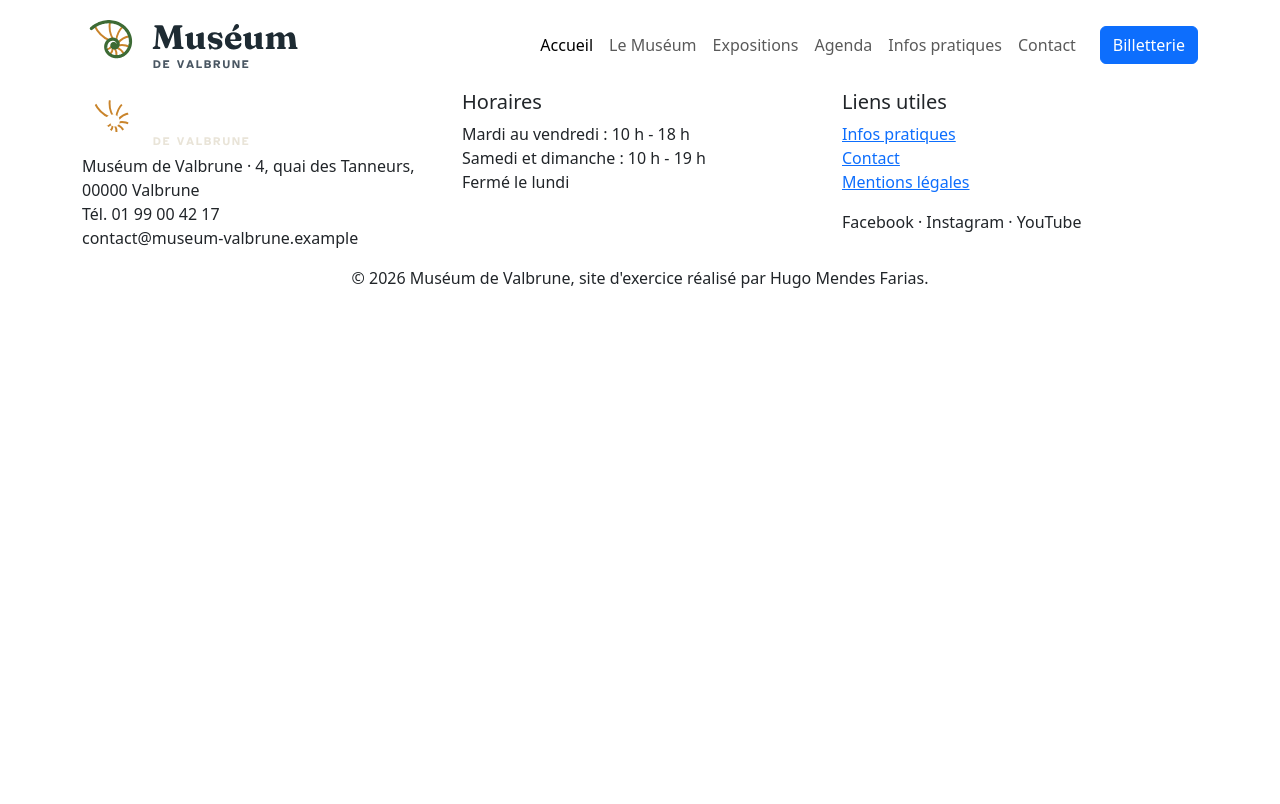
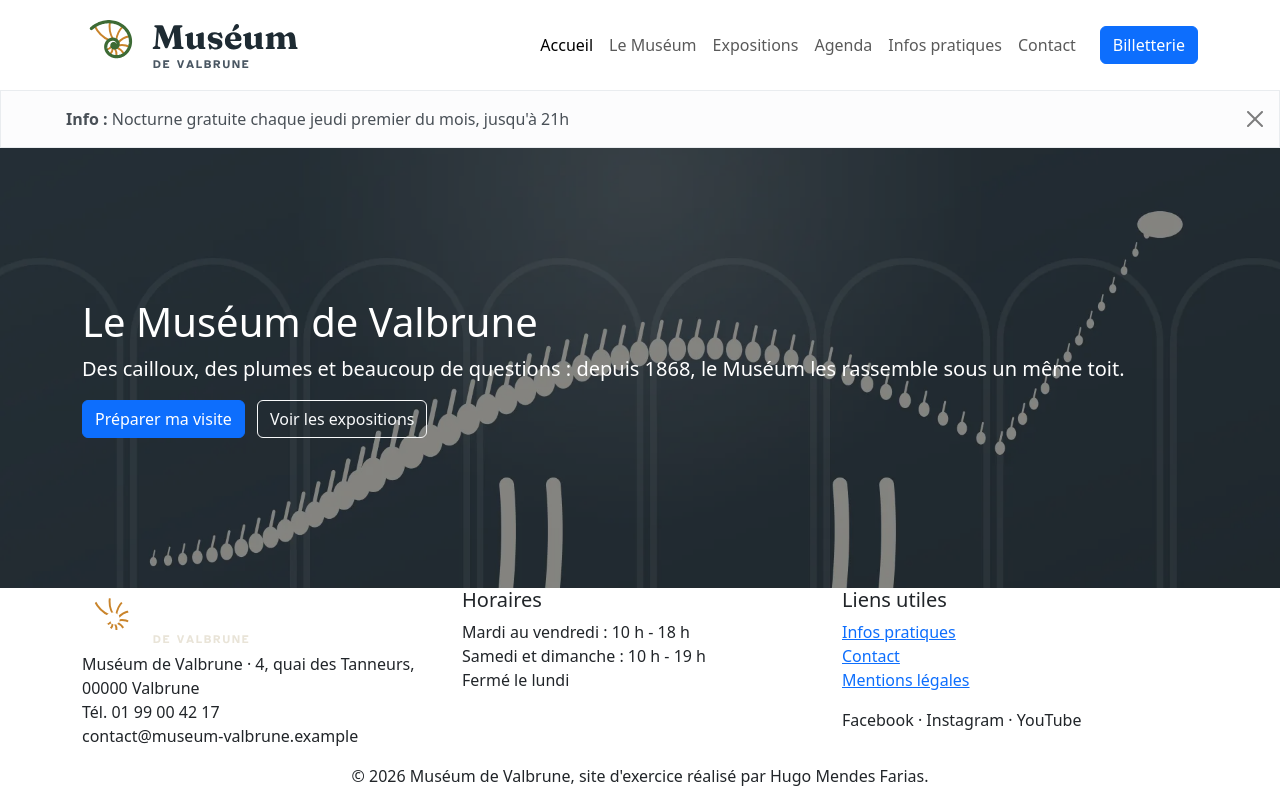
Before and after one commit to hugomendes-dev/museum-valbrune, a plain HTML site: page index.html in a window 1280 px wide. Drawn offline with nearby package versions, Linux system fonts and the light colour scheme.

Commit message:
Ajoute le bandeau d'information et le bandeau principal

```diff
--- a/assets/css/style.css
+++ b/assets/css/style.css
@@ -54,3 +54,6 @@
 /* --------------------------------------------------------------------------
    3. Vos styles
    -------------------------------------------------------------------------- */
+.mv-hero {
+  min-height: 440px;
+}
--- a/index.html
+++ b/index.html
@@ -45,7 +45,25 @@
   </header>
 
   <main id="contenu">
-    <!-- Contenu principal de la page -->
+    <div class="alert alert-light alert-dismissible fade show rounded-0 mb-0" role="alert">
+      <div class="container">
+        <strong>Info :</strong> Nocturne gratuite chaque jeudi premier du mois, jusqu'à 21h
+      </div>
+      <button type="button" class="btn-close" data-bs-dismiss="alert" aria-label="Fermer"></button>
+    </div>
+
+    <section class="position-relative mv-hero align-items-center d-flex">
+      <img class="position-absolute top-0 start-0 w-100 h-100 object-fit-cover"
+        src="assets/img/hero-grande-galerie.webp" alt="" width="1920" height="800">
+      <div class="position-absolute top-0 start-0 w-100 h-100 bg-dark bg-opacity-50"></div>
+      <div class="container position-relative text-white py-5">
+        <h1>Le Muséum de Valbrune</h1>
+        <p class="lead">Des cailloux, des plumes et beaucoup de questions : depuis 1868, le Muséum les rassemble sous un
+          même toit.</p>
+        <a class="btn btn-primary me-2" href="infos-pratiques.html">Préparer ma visite</a>
+        <a class="btn btn-outline-light" href="expositions.html">Voir les expositions</a>
+      </div>
+    </section>
   </main>
 
   <footer>
```
